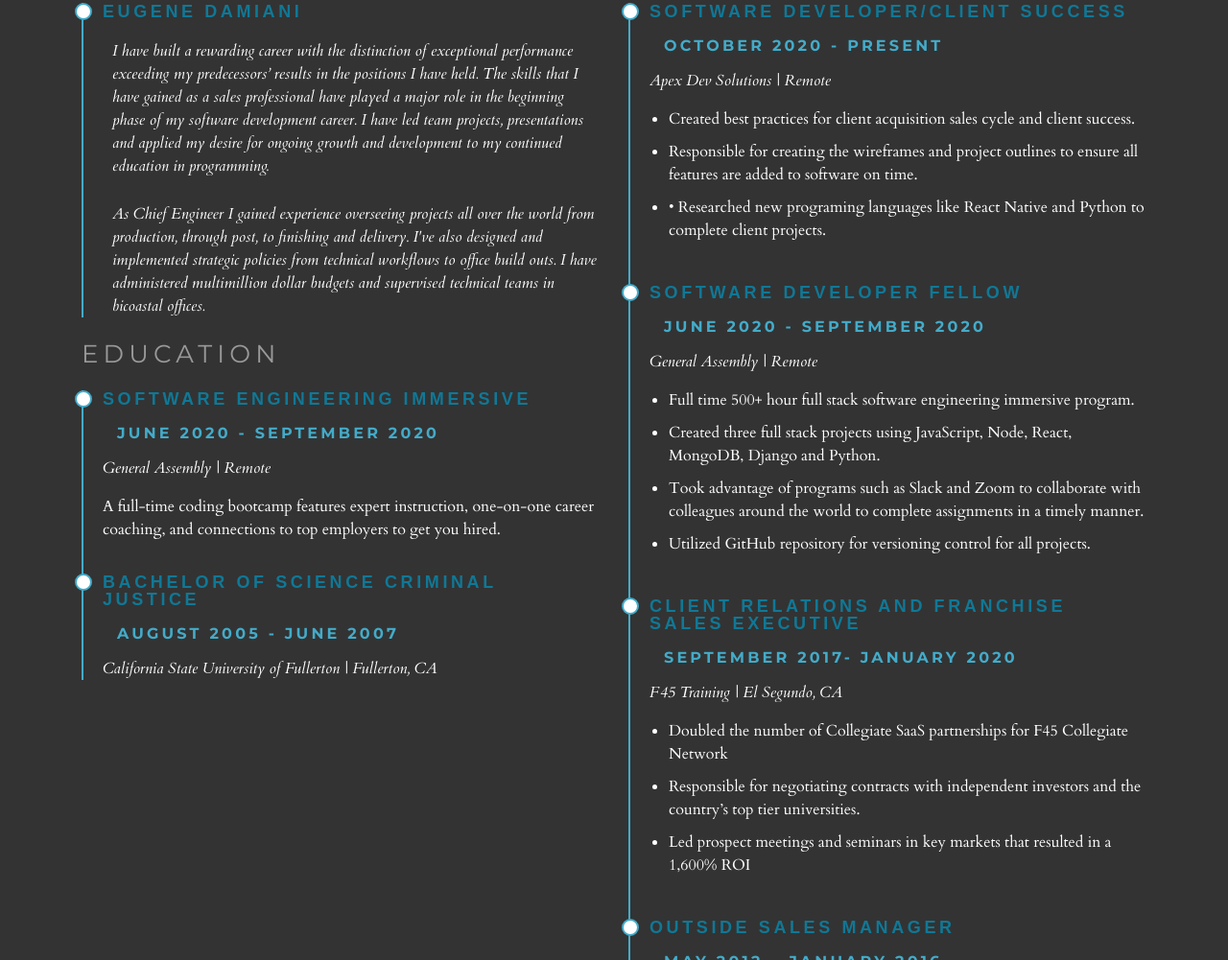
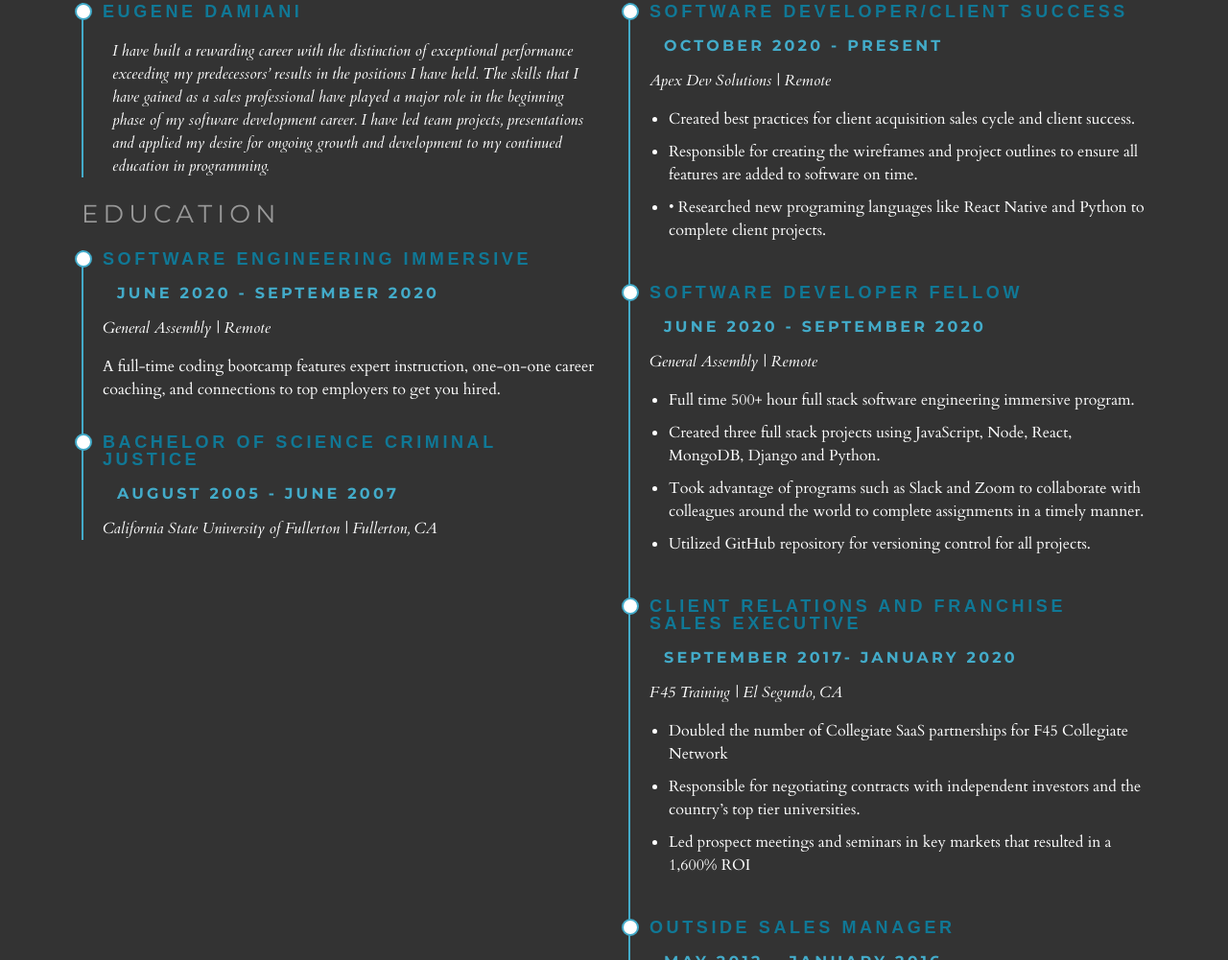
Before and after one commit to Eugene-Damiani/home, a website: page index.html in a window 1280 px wide. Shown: the part 3527-4528 px from the top of the page at 96% size. Drawn offline with nearby package versions, Linux system fonts and the light colour scheme.

```diff
--- a/index.html
+++ b/index.html
@@ -763,12 +763,6 @@
                   team projects, presentations and applied my desire for ongoing growth and development to my continued education
                   in programming.
                 </p>
-                <p class='resume-title-summary'>As Chief Engineer I gained experience overseeing projects all over the
-                  world from production, through post, to finishing
-                  and delivery. I've also designed and implemented strategic policies from technical workflows to office
-                  build outs. I
-                  have administered multimillion dollar budgets and supervised technical teams in bicoastal offices.
-                </p>
               </div>
 
               <h3 class="resume-title">Education</h3>
```
